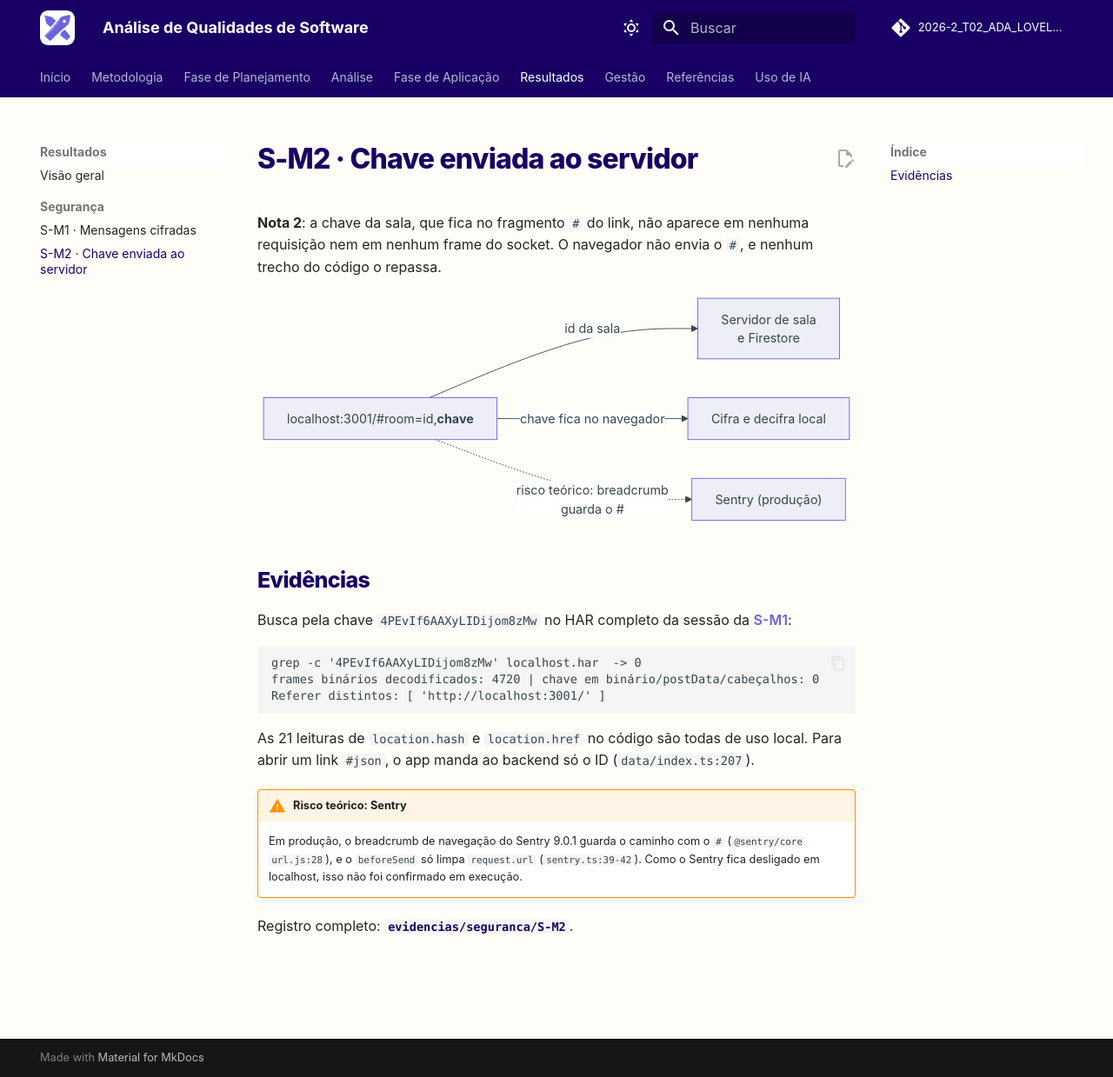
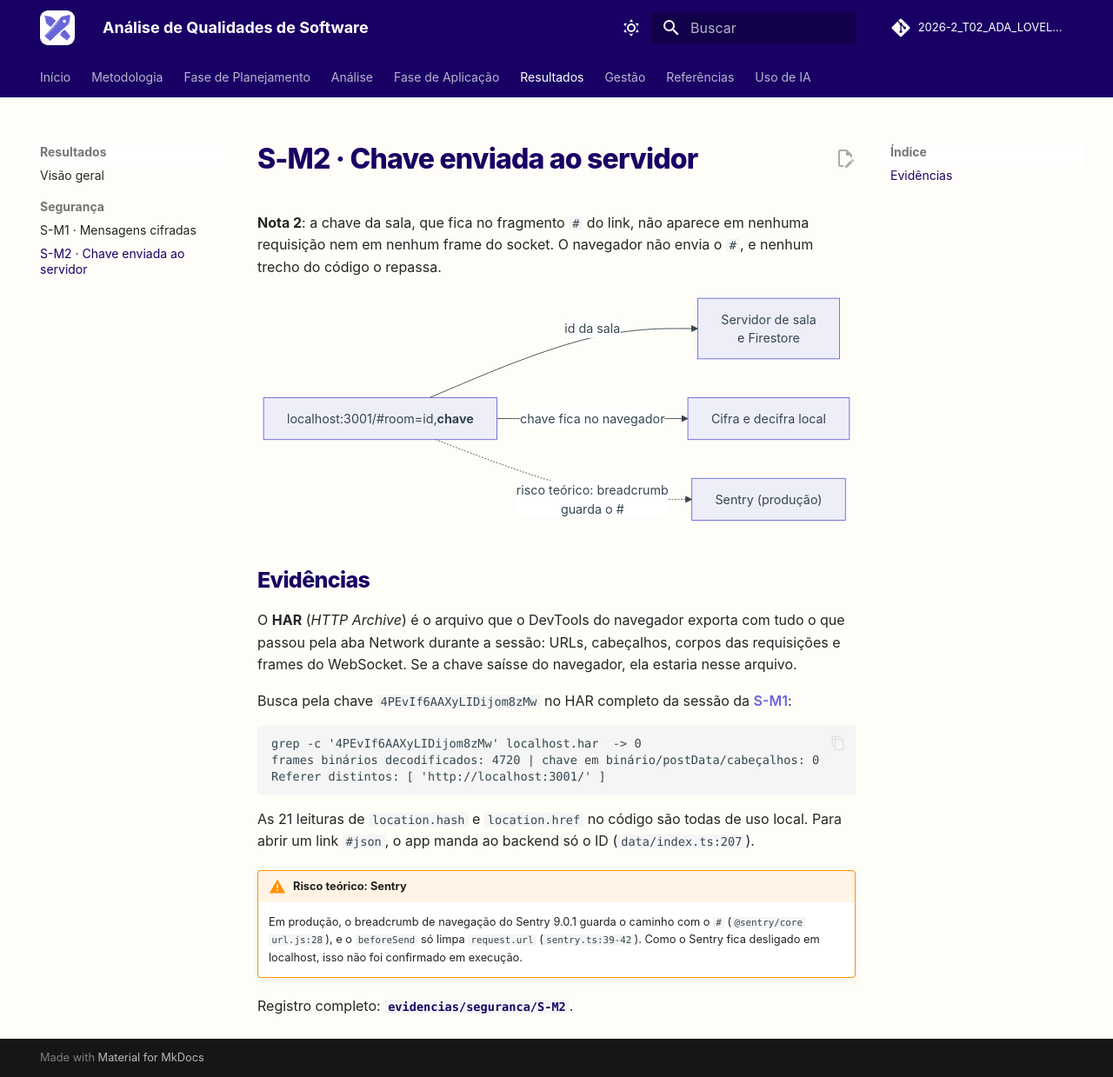
Before and after one commit to FCTE-Qualidade-de-Software-1/2026-2_T02_ADA_LOVELACE, an MkDocs documentation site: the page built from docs/resultados/seguranca/s-m2.md, in a window 1280 px wide and 1239 px high. Shown: the whole window at 87% size. Built offline with MkDocs 1.6.1 and Material for MkDocs 9.7.7, drawn with Linux system fonts in a browser that asks for light colours; comment, search, counter and statistics services are not loaded.

Commit message:
docs: explica o que é HAR na página da S-M2

````diff
--- a/docs/resultados/seguranca/s-m2.md
+++ b/docs/resultados/seguranca/s-m2.md
@@ -12,6 +12,11 @@ flowchart LR
 ```
 
 ## Evidências
+
+O **HAR** (*HTTP Archive*) é o arquivo que o DevTools do navegador exporta com
+tudo o que passou pela aba Network durante a sessão: URLs, cabeçalhos, corpos
+das requisições e frames do WebSocket. Se a chave saísse do navegador, ela
+estaria nesse arquivo.
 
 Busca pela chave `4PEvIf6AAXyLIDijom8zMw` no HAR completo da sessão da
 [S-M1](s-m1.md):
````
